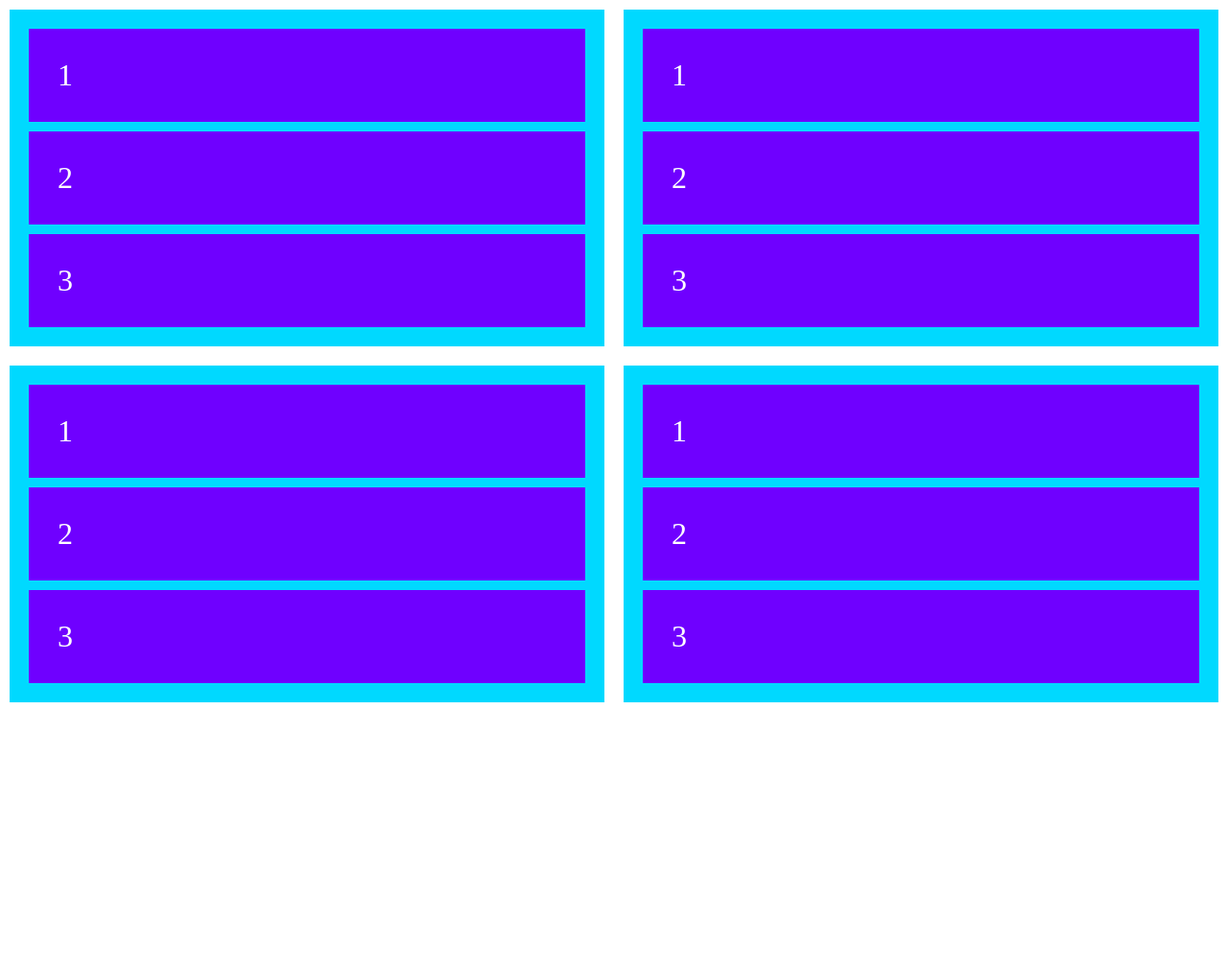
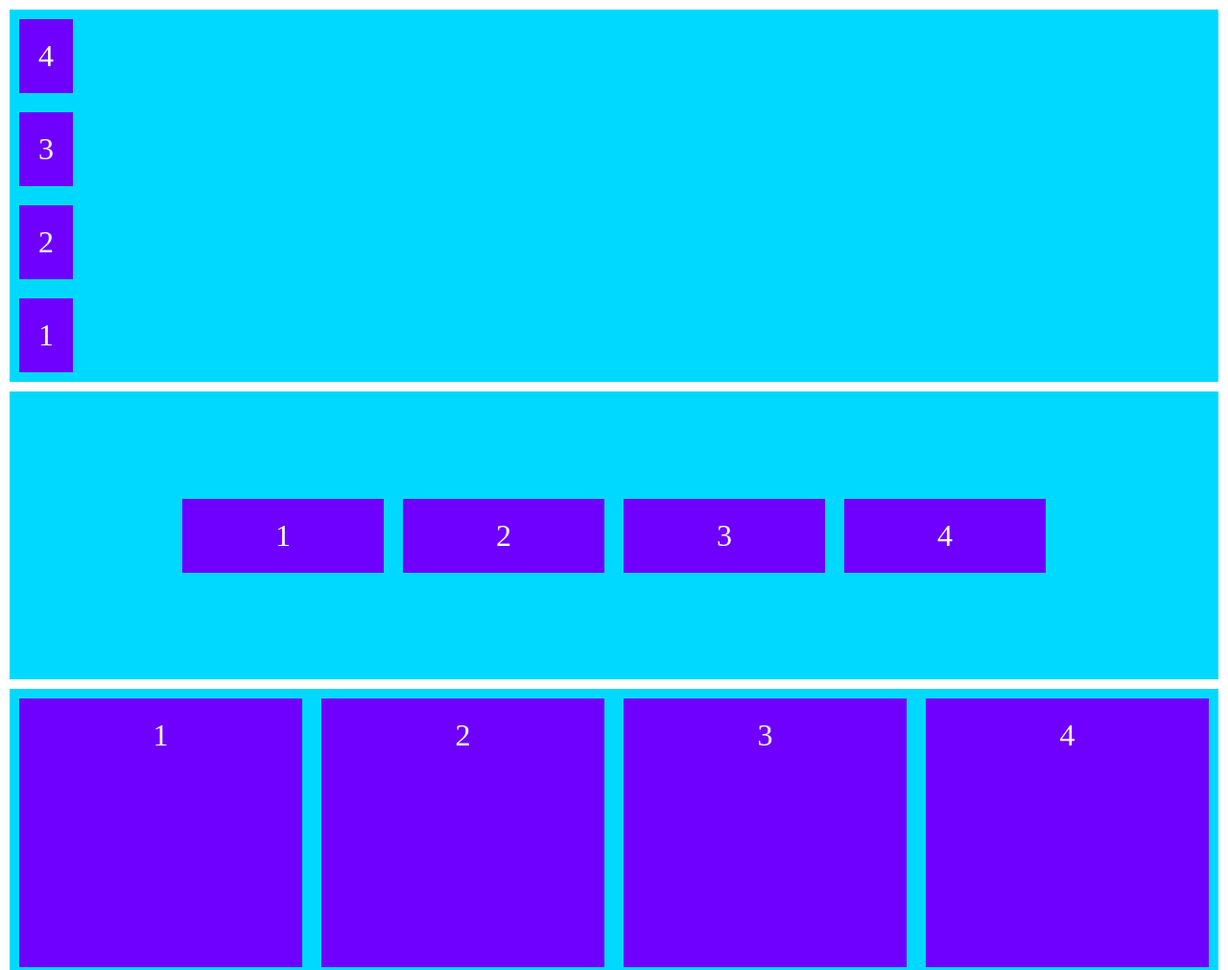
Before and after one commit to forgegabriel/Porjeto-Origem, a plain HTML site: page layout_flex.html in a window 1280 px wide. Shown: the top 1011 px of the page at 96% size. Before the commit the page ends 800 px from the top, so only its background shows below. Drawn offline with Linux system fonts and the light colour scheme.

Commit message:
Changes in layout flex to testing purposes

```diff
--- a/layout_flex.html
+++ b/layout_flex.html
@@ -8,8 +8,6 @@
     <style>
         body {
             margin: 0;
-            display: grid;
-            grid-template-columns: auto auto;
         }
 
         /*colors*/
@@ -19,19 +17,59 @@
         .div4 {
             background-color: rgb(0, 217, 255);
             min-height: 300px;
-            padding: 10px;
             margin: 10px;
         }
 
-        .div1 div,
-        .div2 div,
-        .div3 div,
-        .div4 div {
+        .div1>div,
+        .div2>div,
+        .div3>div,
+        .div4>div {
             background-color: rgb(111, 0, 255);
             font-size: xx-large;
             color: white;
-            padding: 30px;
+            padding: 20px;
             margin: 10px;
+            text-align: center;
+        }
+
+        .div1 {
+            display: flex;
+            flex-wrap: wrap;
+            flex-flow: column-reverse;
+            align-items: flex-start;
+        }
+
+        .div2 {
+            display: flex;
+            flex-flow: collumn-reverse;
+            justify-content: center;
+            align-items: center;
+        }
+
+        .div2>div {
+            width: 200px;
+            padding: 20px 5px;
+        }
+
+        .div2>.div2_3 {
+            flex-shrink: 0;
+        }
+
+        .div3 {
+            display: flex;
+            flex-flow: row;
+        }
+
+        .div3>div {
+            flex-grow: 1;
+        }
+
+        .div4 {
+            display: flex;
+            flex-wrap: nowrap;
+            flex-direction: column;
+            justify-content: center;
+            align-items: center;
         }
     </style>
 </head>
@@ -42,24 +80,28 @@
         <div class="div1_1">1</div>
         <div class="div1_2">2</div>
         <div class="div1_3">3</div>
+        <div class="div1_4">4</div>
     </div>
 
     <div class="div2">
         <div class="div2_1">1</div>
         <div class="div2_2">2</div>
         <div class="div2_3">3</div>
+        <div class="div2_4">4</div>
     </div>
 
     <div class="div3">
         <div class="div3_1">1</div>
         <div class="div3_2">2</div>
         <div class="div3_3">3</div>
+        <div class="div3_4">4</div>
     </div>
 
     <div class="div4">
         <div class="div4_1">1</div>
         <div class="div4_2">2</div>
         <div class="div4_3">3</div>
+        <div class="div4_4">4</div>
     </div>
 
 </body>
```
